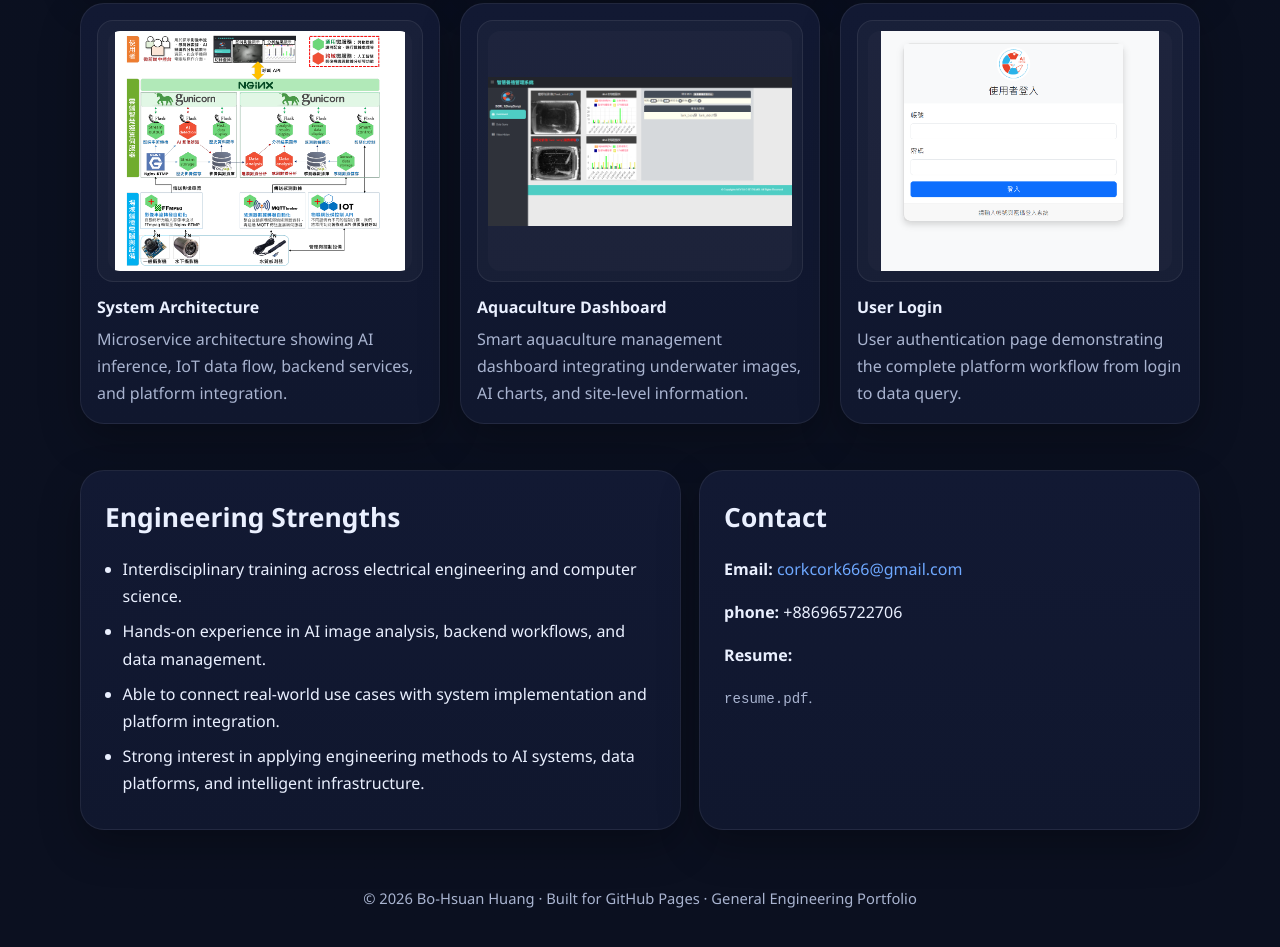
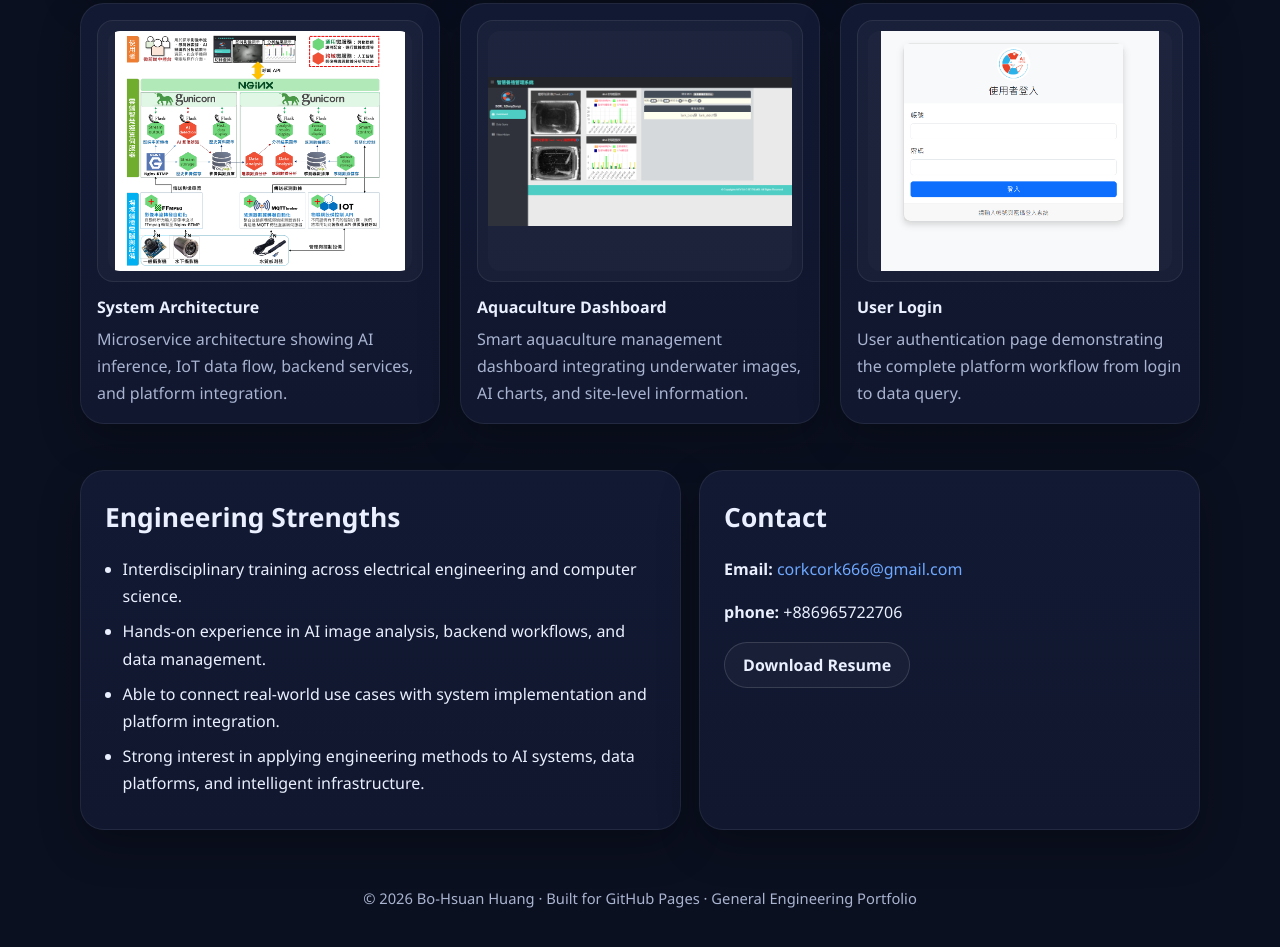
Before and after one commit to bobo734/pohsuan.github.io, a plain HTML site: page index.html in a window 1280 px wide. Shown: the part 3841-4788 px from the top of the page. Drawn offline with Linux system fonts and the light colour scheme.

Commit message:
Update index.html

```diff
--- a/index.html
+++ b/index.html
@@ -662,8 +662,9 @@
           <p><strong>Email:</strong> <a href="mailto:your_email@example.com">corkcork666@gmail.com</a></p>
           <p><strong>phone:</strong> +886965722706</p>
 
-          <p><strong>Resume:</strong></p>
-          <p class="small-note"> <code>resume.pdf</code>.</p>
+          <a class="btn btn-secondary" href="resume.pdf" target="_blank">
+              Download Resume
+          </a>
         </div>
       </div>
     </section>
```
